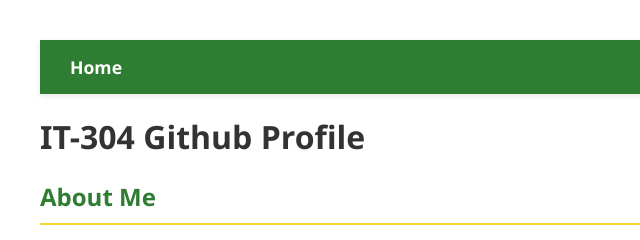
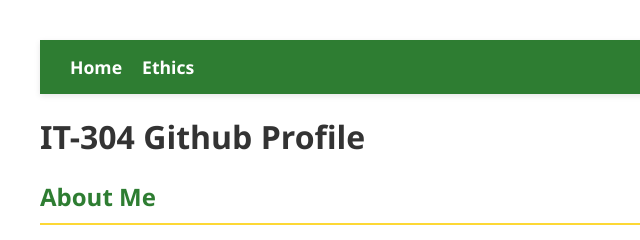
Before and after one commit to mhipolito01/mhipolito01.github.io, a plain HTML site: page index.html in a window 1280 px wide. Shown: the top 240 px of the page, 0-640 px from the left. Drawn offline with Linux system fonts and the light colour scheme.

Commit message:
Update index.html
added Ethics tab to home page.

```diff
--- a/index.html
+++ b/index.html
@@ -24,6 +24,7 @@
 <body>
   <nav class="top-banner">
     <a href="index.html">Home</a>
+    <a href="ethics.html">Ethics</a>
   </nav>
   <h1>IT-304 Github Profile</h1>
   <h2>About Me</h2>
```
